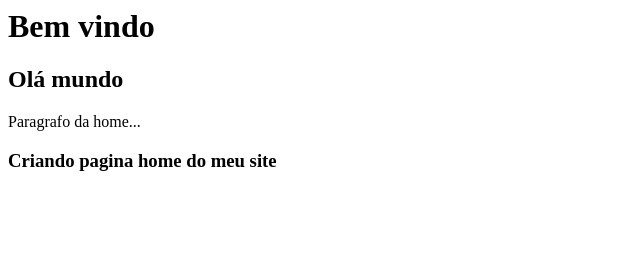
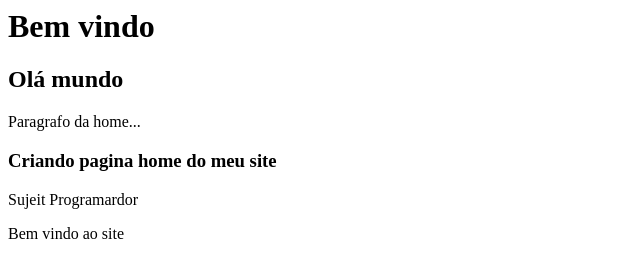
Before and after one commit to SteffannySabrina/curso_github, a plain HTML site: page index.html in a window 1280 px wide. Shown: the whole page, without its empty margins (0-640 px from the left). Drawn offline with Linux system fonts and the light colour scheme.

Commit message:
finallizando pagina home com toda descrição

```diff
--- a/index.html
+++ b/index.html
@@ -3,3 +3,5 @@
 <p>Paragrafo da home...</p>
 
 <h3>Criando pagina home do meu site</h3>
+<p>Sujeit Programardor</p>
+<p>Bem vindo ao site</p>
```
Also changed, not shown: nomes.txt.
